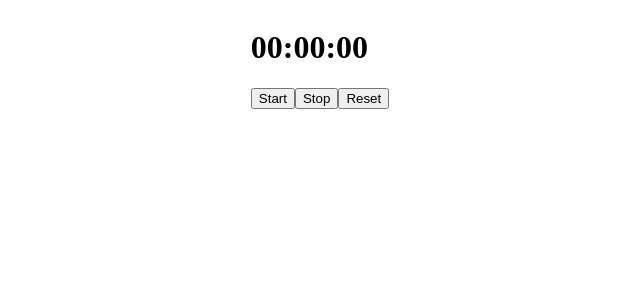
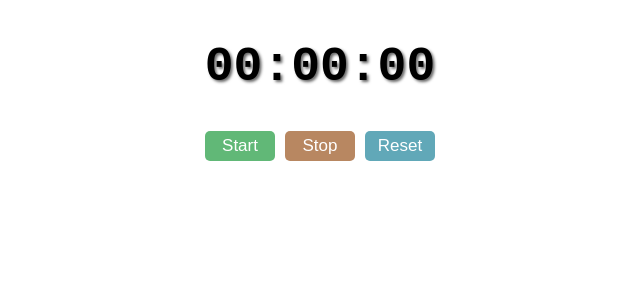
Before and after one commit to SimonX1a0/learning-react, a React (Vite) app in the folder my-react-app/: page / in a window 1280 px wide. Shown: the top 300 px of the page, without its empty margins (320-960 px from the left). Built offline with nearby package versions, Linux system fonts and the light colour scheme.

Commit message:
took care of the styles

```diff
--- a/my-react-app/src/Timer.jsx
+++ b/my-react-app/src/Timer.jsx
@@ -16,12 +16,12 @@ function Timer(){
     return(
         <div className="timer">
             <div>
-                <h1>{`00:00:00`}</h1>
+                <h1 className='time'>{`00:00:00`}</h1>
             </div>
             <div className='buttons'>
-                <button>Start</button>
-                <button>Stop</button>
-                <button>Reset</button>
+                <button className='start-button'>Start</button>
+                <button className='stop-button'>Stop</button>
+                <button className='reset-button'>Reset</button>
             </div>
         </div>
     );
--- a/my-react-app/src/index.css
+++ b/my-react-app/src/index.css
@@ -1,52 +1,60 @@
-body{
-    display:flex;
+.timer{
+    display: flex;
     flex-direction: column;
-    align-items: center;
-    background-color: rgb(255, 255, 255);
+    text-align: center;
 }
-.stopwatch{
-    display:flex;
-    flex-direction:column;
-    align-items:center;
-    border: 5px solid;
-    border-radius:50px;
-    background-color:white;
-    padding: 30px;
+
+.time{
+    font-family: monospace;
+    font-size: 3rem;
+    text-shadow: 2px 2px 3px rgba(0, 0, 0, 0.592);
 }
-.display{
-    font-size: 5rem;
-    font-family:monospace;
-    font-weight:bold;
-    color: hsl(0, 0%, 30%);
-    text-shadow: 2px 2px 2px hsla(0, 0%, 0%, 0.75);
-    margin-bottom:25px;
-}
-.controls button{
-    font-size: 1.5rem;
-    font-weight: bold;
-    padding:10px 20px;
+
+.start-button{
+    transition-duration: 300ms;
+    width: 70px;
+    height: 30px;
+    background-color: rgb(97, 184, 119);
+    border: none;
+    border-radius: 5px;
+    color: white;
+    font-size: 17px;
     margin:5px;
-    min-width:125px;
-    border-radius: 10px;
-    cursor:pointer;
-    color:white;
-    transition: background-color 0.5s ease;
-}
-.start-button{
-    background-color: #71dd6d;
 }
 .start-button:hover{
-    background-color: #66c563;
+    transition-duration: 300ms;
+    background-color: rgb(76, 145, 93);
+
 }
 .stop-button{
-    background-color: #f46666;
+    transition-duration: 300ms;
+    width: 70px;
+    height: 30px;
+    background-color: rgb(184, 135, 97);
+    border: none;
+    border-radius: 5px;
+    color: white;
+    font-size: 17px;
+    margin:5px;
 }
 .stop-button:hover{
-    background-color: #ca4b4b;
+    transition-duration: 300ms;
+    background-color: rgb(145, 121, 76);
+
 }
 .reset-button{
-    background-color: #6edeed;
+    transition-duration: 300ms;
+    width: 70px;
+    height: 30px;
+    background-color: rgb(97, 168, 184);
+    border: none;
+    border-radius: 5px;
+    color: white;
+    font-size: 17px;
+    margin:5px;
 }
 .reset-button:hover{
-    background-color: #4bcac4;
+    transition-duration: 300ms;
+    background-color: rgb(76, 108, 145);
+
 }
```
